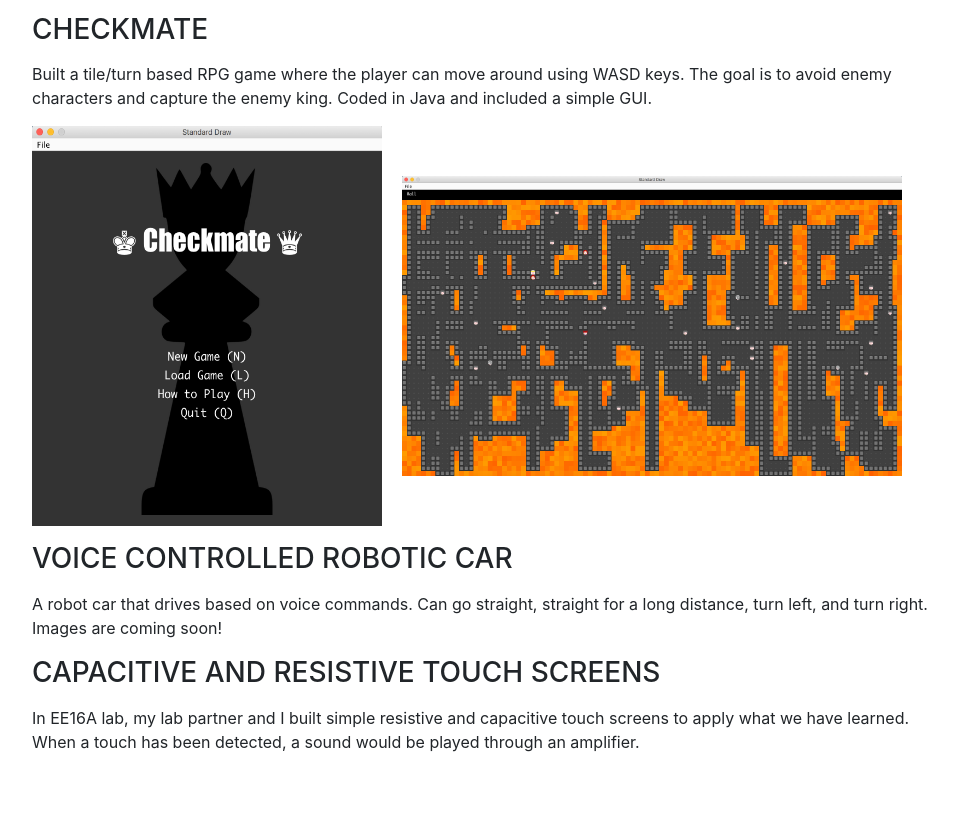
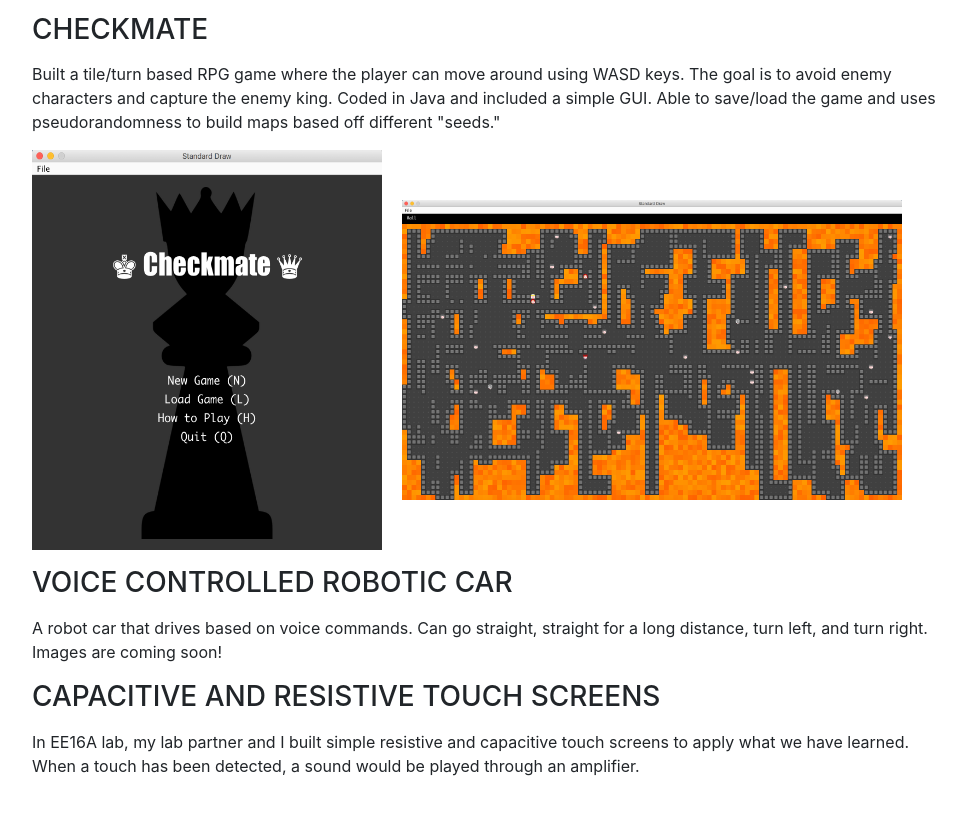
Before and after one commit to kimdavidd/kimdavidd.github.io, a website with bundled scripts: page index.html in a window 1280 px wide. Shown: the part 4381-5195 px from the top of the page, without its empty margins (288-1254 px from the left). Built offline with nearby package versions, Linux system fonts and the light colour scheme; a web font is replaced by a local one.

Commit message:
Update index.html

```diff
--- a/index.html
+++ b/index.html
@@ -257,7 +257,7 @@
               <p> </p>
               <h3 class="mb-0">Checkmate</h3>
               <div class="subheading mb-3"></div>
-              <p>Built a tile/turn based RPG game where the player can move around using WASD keys. The goal is to avoid enemy characters and capture the enemy king. Coded in Java and included a simple GUI.</p>
+              <p>Built a tile/turn based RPG game where the player can move around using WASD keys. The goal is to avoid enemy characters and capture the enemy king. Coded in Java and included a simple GUI. Able to save/load the game and uses pseudorandomness to build maps based off different "seeds."</p>
               <img src="img/checkmate.png" alt="Checkmate Start Screen" width="350" height="400"><img src="img/checkmateplay.png" alt="Directions" width="500" height="300" hspace="20">
               <p> </p>
               <p> </p>
```
